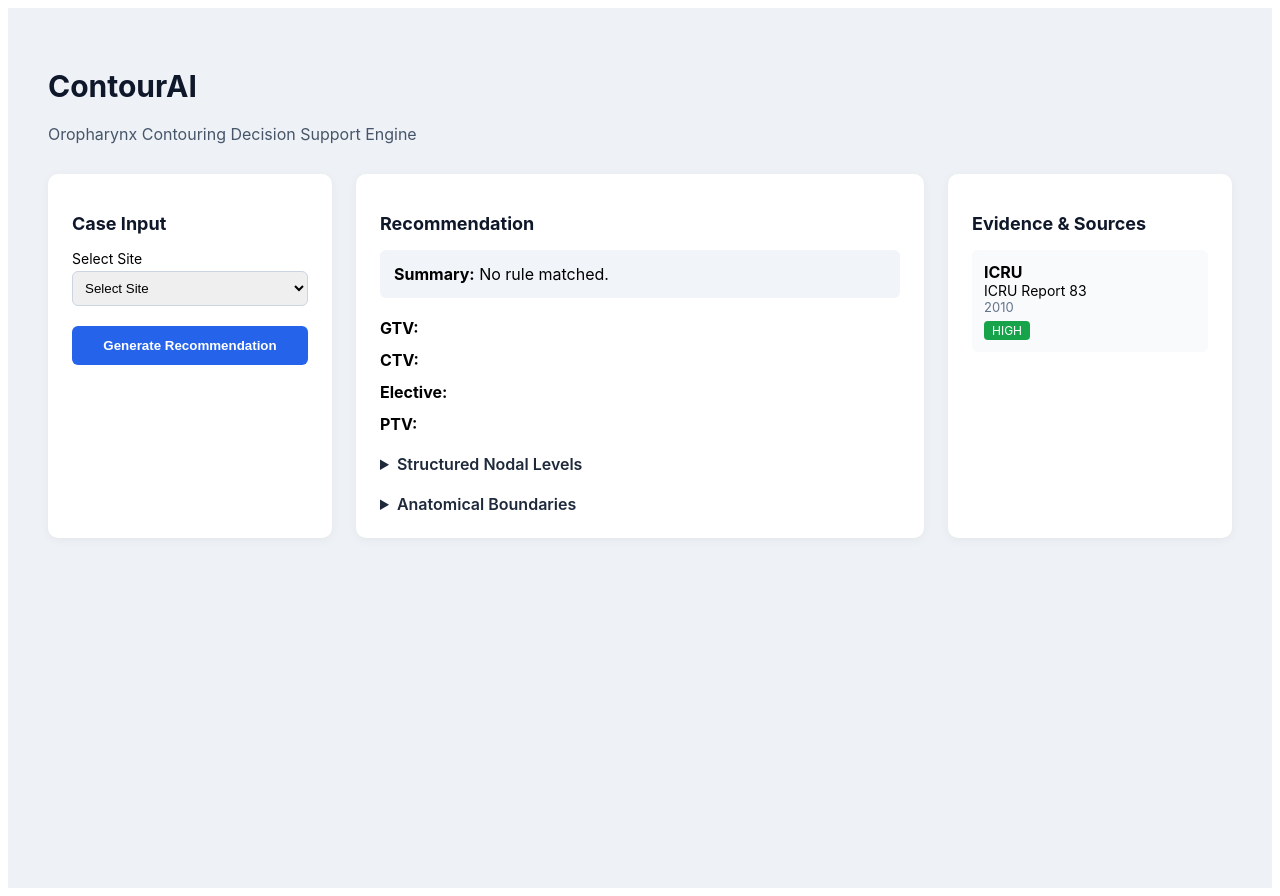
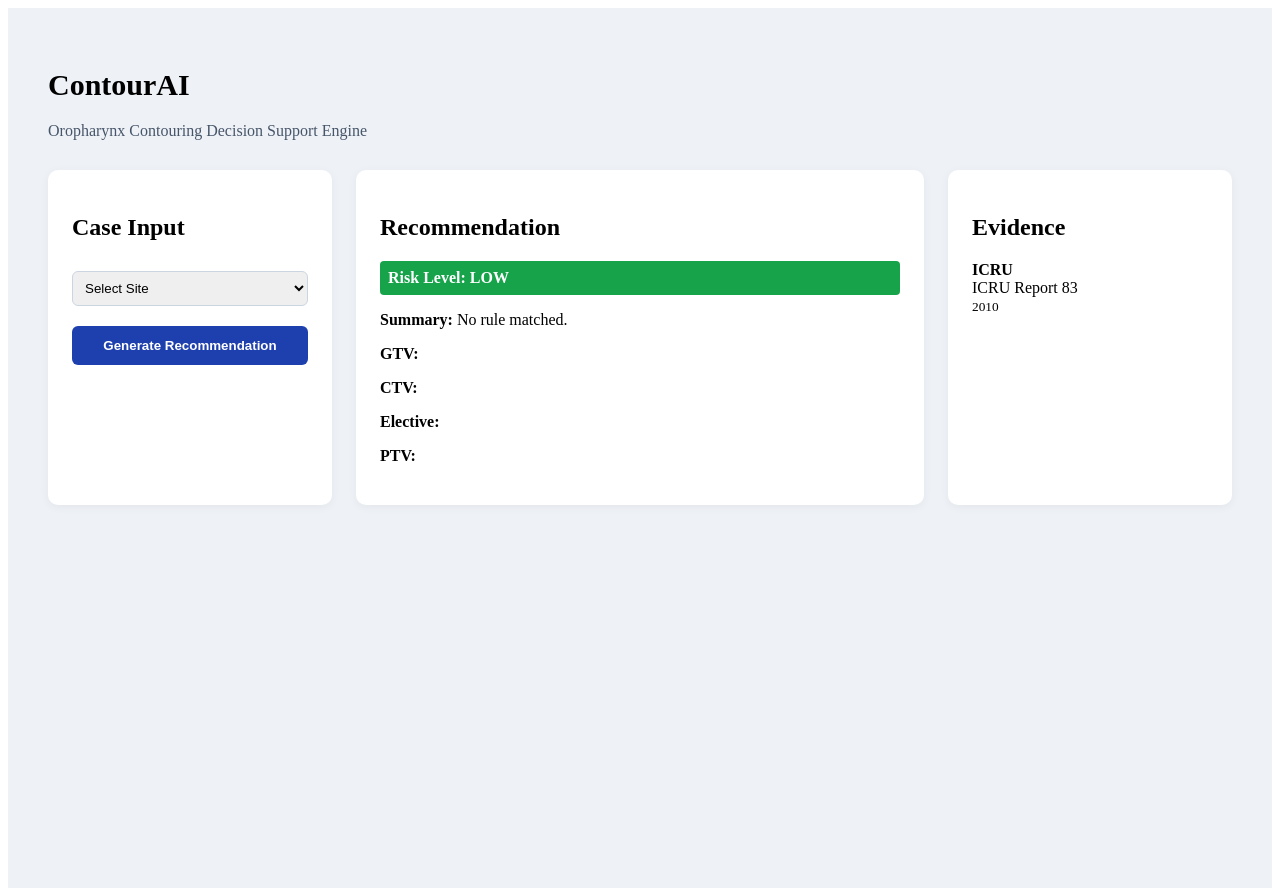
Before and after one commit to Bubblycommandant/Contourai, a Next.js app: page / in a window 1280 px wide. Both pictures are taken after a click on the button "Generate Recommendation". Built offline with nearby package versions, Linux system fonts and the light colour scheme.

Commit message:
Update page.tsx

```diff
--- a/app/page.tsx
+++ b/app/page.tsx
@@ -18,170 +18,115 @@ export default function Home() {
     setResult(generateRecommendation(form));
   };
 
+  const riskColors: any = {
+    LOW: "#16a34a",
+    INTERMEDIATE: "#f59e0b",
+    HIGH: "#dc2626",
+  };
+
   return (
-    <div
-      style={{
-        minHeight: "100vh",
-        backgroundColor: "#eef2f7",
-        padding: 40,
-        fontFamily:
-          "-apple-system, BlinkMacSystemFont, 'Segoe UI', Roboto, sans-serif",
-      }}
-    >
-      {/* HEADER */}
-      <div style={{ marginBottom: 30 }}>
-        <h1 style={{ fontSize: 30, fontWeight: 700, color: "#0f172a" }}>
-          ContourAI
-        </h1>
-        <p style={{ color: "#475569", marginTop: 4 }}>
-          Oropharynx Contouring Decision Support Engine
-        </p>
-      </div>
+    <div style={{ minHeight: "100vh", backgroundColor: "#eef2f7", padding: 40 }}>
+      <h1 style={{ fontSize: 30, fontWeight: 700 }}>ContourAI</h1>
+      <p style={{ marginBottom: 30, color: "#475569" }}>
+        Oropharynx Contouring Decision Support Engine
+      </p>
 
-      <div
-        style={{
-          display: "grid",
-          gridTemplateColumns: "1fr 2fr 1fr",
-          gap: 24,
-        }}
-      >
-        {/* LEFT PANEL */}
-        <div style={cardStyle}>
-          <h2 style={sectionTitle}>Case Input</h2>
+      <div style={{ display: "grid", gridTemplateColumns: "1fr 2fr 1fr", gap: 24 }}>
 
-          <Label>Select Site</Label>
-          <Select
+        {/* INPUT */}
+        <div style={card}>
+          <h2>Case Input</h2>
+
+          <select
             value={form.site}
             onChange={(e) => setForm({ ...form, site: e.target.value })}
+            style={input}
           >
             <option value="">Select Site</option>
             <option>Head & Neck</option>
-          </Select>
+          </select>
 
           {form.site === "Head & Neck" && (
             <>
-              <Label>Subsite</Label>
-              <Select
+              <select
                 value={form.subsite}
-                onChange={(e) =>
-                  setForm({ ...form, subsite: e.target.value })
-                }
+                onChange={(e) => setForm({ ...form, subsite: e.target.value })}
+                style={input}
               >
                 <option value="">Select Subsite</option>
                 <option>Oropharynx</option>
-              </Select>
+              </select>
 
-              <Label>T Stage</Label>
-              <Input
-                placeholder="e.g., T4"
+              <input
+                placeholder="T Stage"
                 value={form.tStage}
-                onChange={(e) =>
-                  setForm({ ...form, tStage: e.target.value })
-                }
+                onChange={(e) => setForm({ ...form, tStage: e.target.value })}
+                style={input}
               />
 
-              <Label>N Stage</Label>
-              <Input
-                placeholder="e.g., N2b"
+              <input
+                placeholder="N Stage"
                 value={form.nStage}
-                onChange={(e) =>
-                  setForm({ ...form, nStage: e.target.value })
-                }
+                onChange={(e) => setForm({ ...form, nStage: e.target.value })}
+                style={input}
               />
 
-              <Label>ENE Status</Label>
-              <Select
+              <select
                 value={form.eneStatus}
-                onChange={(e) =>
-                  setForm({ ...form, eneStatus: e.target.value })
-                }
+                onChange={(e) => setForm({ ...form, eneStatus: e.target.value })}
+                style={input}
               >
                 <option>Not Present</option>
                 <option>Microscopic</option>
                 <option>Macroscopic</option>
                 <option>Present (unspecified)</option>
-              </Select>
+              </select>
             </>
           )}
 
-          <button style={primaryButton} onClick={handleGenerate}>
+          <button style={button} onClick={handleGenerate}>
             Generate Recommendation
           </button>
         </div>
 
-        {/* CENTER PANEL */}
-        <div style={cardStyle}>
-          <h2 style={sectionTitle}>Recommendation</h2>
-
-          {!result && (
-            <p style={{ color: "#64748b" }}>
-              Enter case parameters and generate recommendation.
-            </p>
-          )}
+        {/* RECOMMENDATION */}
+        <div style={card}>
+          <h2>Recommendation</h2>
 
           {result && (
             <>
-              <HeaderBlock result={result} />
+              {/* Risk Strip */}
+              <div
+                style={{
+                  backgroundColor: riskColors[result.riskLevel],
+                  color: "white",
+                  padding: 8,
+                  borderRadius: 4,
+                  marginBottom: 15,
+                  fontWeight: 600,
+                }}
+              >
+                Risk Level: {result.riskLevel}
+              </div>
 
-              <ClinicalRow title="GTV" value={result.gtv} />
-              <ClinicalRow title="CTV" value={result.ctv} />
-              <ClinicalRow title="Elective" value={result.electiveText} />
-              <ClinicalRow title="PTV" value={result.ptv} />
-
-              {result.deepExtensions.length > 0 && (
-                <div style={{ marginTop: 20 }}>
-                  <h3 style={{ fontSize: 16, marginBottom: 8 }}>
-                    Deep Space Extensions
-                  </h3>
-                  <ul style={{ paddingLeft: 18 }}>
-                    {result.deepExtensions.map((d, i) => (
-                      <li key={i}>{d}</li>
-                    ))}
-                  </ul>
-                </div>
-              )}
-
-              <details style={detailsStyle}>
-                <summary style={summaryStyle}>
-                  Structured Nodal Levels
-                </summary>
-                <pre style={codeBlock}>
-{JSON.stringify(
-  {
-    laterality: result.laterality,
-    includedLevels: result.includedLevels,
-  },
-  null,
-  2
-)}
-                </pre>
-              </details>
-
-              <details style={detailsStyle}>
-                <summary style={summaryStyle}>
-                  Anatomical Boundaries
-                </summary>
-                <pre style={codeBlock}>
-{JSON.stringify(result.levelBoundaries, null, 2)}
-                </pre>
-              </details>
+              <p><strong>Summary:</strong> {result.summary}</p>
+              <p><strong>GTV:</strong> {result.gtv}</p>
+              <p><strong>CTV:</strong> {result.ctv}</p>
+              <p><strong>Elective:</strong> {result.electiveText}</p>
+              <p><strong>PTV:</strong> {result.ptv}</p>
             </>
           )}
         </div>
 
-        {/* RIGHT PANEL */}
-        <div style={cardStyle}>
-          <h2 style={sectionTitle}>Evidence & Sources</h2>
-
+        {/* CITATIONS */}
+        <div style={card}>
+          <h2>Evidence</h2>
           {result &&
             result.citations.map((c, i) => (
-              <div key={i} style={citationBlock}>
+              <div key={i} style={{ marginBottom: 10 }}>
                 <strong>{c.organization}</strong>
-                <div style={{ fontSize: 14 }}>{c.title}</div>
-                <div style={{ fontSize: 13, color: "#64748b" }}>
-                  {c.year}
-                </div>
-                <span style={evidenceBadge}>{c.evidence}</span>
+                <div>{c.title}</div>
+                <small>{c.year}</small>
               </div>
             ))}
         </div>
@@ -190,126 +135,28 @@ export default function Home() {
   );
 }
 
-/* ======================= COMPONENTS ======================= */
-
-function HeaderBlock({ result }: { result: Recommendation }) {
-  return (
-    <div
-      style={{
-        backgroundColor: "#f1f5f9",
-        padding: 14,
-        borderRadius: 6,
-        marginBottom: 20,
-      }}
-    >
-      <strong>Summary:</strong> {result.summary}
-    </div>
-  );
-}
-
-function ClinicalRow({ title, value }: any) {
-  return (
-    <div style={{ marginBottom: 12 }}>
-      <strong>{title}:</strong>
-      <div style={{ marginTop: 4 }}>{value}</div>
-    </div>
-  );
-}
-
-/* ======================= STYLES ======================= */
-
-const cardStyle = {
+const card = {
   backgroundColor: "white",
   padding: 24,
   borderRadius: 10,
   boxShadow: "0 2px 10px rgba(0,0,0,0.05)",
 };
 
-const sectionTitle = {
-  fontSize: 18,
-  marginBottom: 16,
-  color: "#0f172a",
+const input = {
+  width: "100%",
+  padding: 8,
+  marginTop: 10,
+  borderRadius: 6,
+  border: "1px solid #cbd5e1",
 };
 
-const primaryButton = {
+const button = {
   marginTop: 20,
   padding: 12,
   width: "100%",
-  backgroundColor: "#2563eb",
+  backgroundColor: "#1e40af",
   color: "white",
   border: "none",
   borderRadius: 6,
   fontWeight: 600,
-  cursor: "pointer",
 };
-
-const detailsStyle = {
-  marginTop: 20,
-};
-
-const summaryStyle = {
-  cursor: "pointer",
-  fontWeight: 600,
-  color: "#1e293b",
-};
-
-const codeBlock = {
-  marginTop: 10,
-  fontSize: 12,
-  backgroundColor: "#f8fafc",
-  padding: 12,
-  borderRadius: 6,
-};
-
-const citationBlock = {
-  marginBottom: 18,
-  padding: 12,
-  backgroundColor: "#f8fafc",
-  borderRadius: 6,
-};
-
-const evidenceBadge = {
-  marginTop: 6,
-  display: "inline-block",
-  fontSize: 12,
-  padding: "2px 8px",
-  borderRadius: 4,
-  backgroundColor: "#16a34a",
-  color: "white",
-};
-
-function Label({ children }: any) {
-  return (
-    <div style={{ marginTop: 12, marginBottom: 4, fontSize: 14 }}>
-      {children}
-    </div>
-  );
-}
-
-function Input(props: any) {
-  return (
-    <input
-      {...props}
-      style={{
-        width: "100%",
-        padding: 8,
-        borderRadius: 6,
-        border: "1px solid #cbd5e1",
-      }}
-    />
-  );
-}
-
-function Select(props: any) {
-  return (
-    <select
-      {...props}
-      style={{
-        width: "100%",
-        padding: 8,
-        borderRadius: 6,
-        border: "1px solid #cbd5e1",
-      }}
-    />
-  );
-}
```
